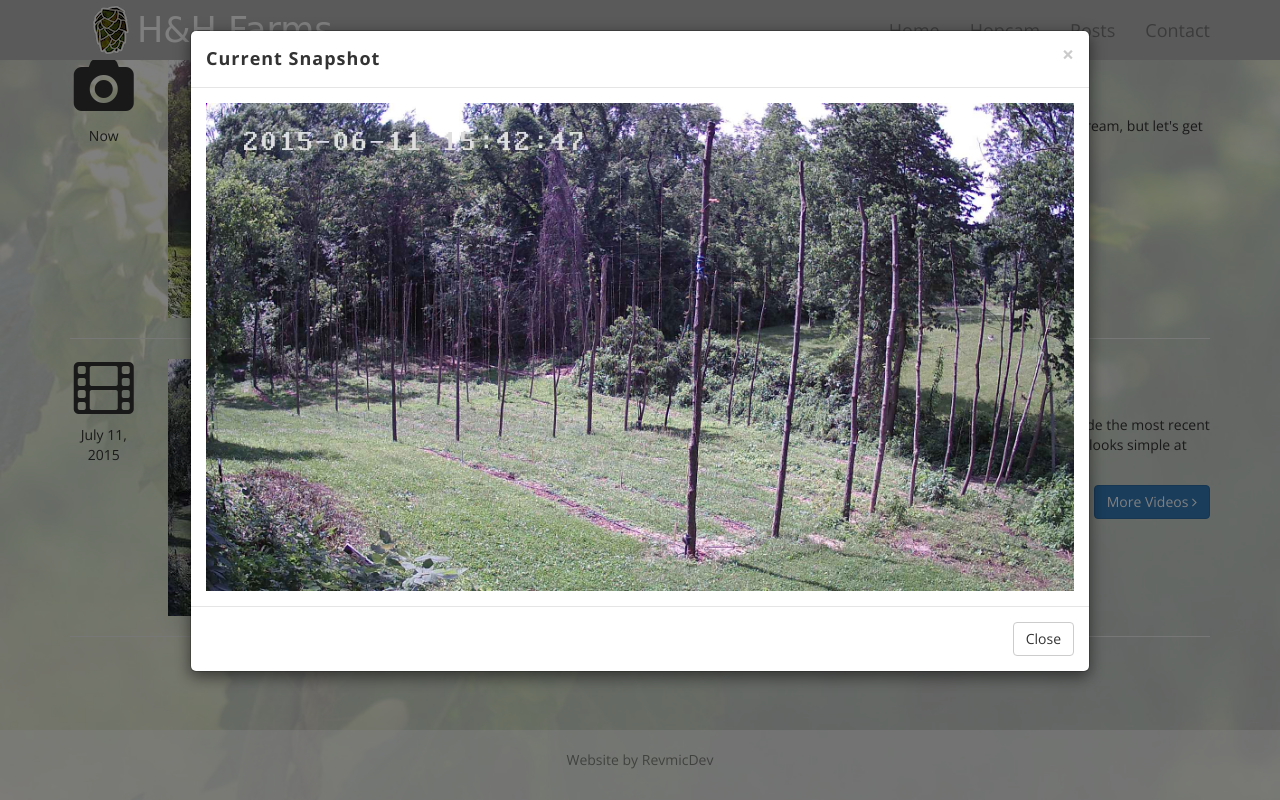
After one commit to revmic/hh-farms, a Flask app: template templates/videos.html in a window 1280 px wide, after a click that opens the changed part. The commit adds this page. Run offline with Flask 2, Linux system fonts and the light colour scheme; the template is opened without the code that fills it, so the values that code supplies are empty; some libraries are stand-ins or nearby versions; some web fonts are replaced.

Commit message:
Added email. UI Tweaks.

```diff
--- a/app.py
+++ b/app.py
@@ -1,11 +1,19 @@
 from flask import Flask, render_template, url_for, redirect, flash
 from flask_wtf import Form
+from flask.ext.mail import Message, Mail
 from wtforms import TextField, TextAreaField, SubmitField, validators
 from wtforms.validators import Required
 
 from config import *
 
 app = Flask(__name__)
+mail = Mail(app)
+app.config['MAIL_SERVER'] = 'smtp.googlemail.com'
+app.config['MAIL_PORT'] = 587
+app.config['MAIL_USE_TLS'] = True
+app.config['MAIL_USERNAME'] = 'mhilema@gmail.com'
+app.config['MAIL_PASSWORD'] = '8qar9wor'
+# mail.init_app(app)
 app.config['SECRET_KEY'] = SECRET_KEY
 
 
@@ -29,10 +37,23 @@
 @app.route('/contact', methods=['GET', 'POST'])
 def contact():
     form = ContactForm()
+
     if form.validate_on_submit():
-        flash("Email send action", "success")
+        try:
+            send_email("Inquiry", "inquiry")
+        except Exception as e:
+            print(e)
+            flash("Something went wrong while sending your message. "
+                  "Please email info@hh-farms.com with your question. "
+                  "And if you're feeling generous with your time, "
+                  "send us a message about this error. "
+                  "Sorry about this!", "error")
+        else:
+            flash("Your message was sent successfully. "
+                  "I'll get back to you soon!", "success")
         return redirect(url_for('contact'))
-    return render_template('contact.html', form=form)
+
+    return render_template("contact.html", title='Contact', form=form)
 
 
 """ FORMS """
@@ -48,5 +69,21 @@
 """ MODELS """
 
 
+""" HELPERS """
+def send_email(subject, template, **kwargs):
+    MAIL_SERVER = 'smtp.googlemail.com'
+    MAIL_PORT = 587
+    MAIL_USE_TLS = True
+    MAIL_USERNAME = 'mhilema@gmail.com'
+    MAIL_PASSWORD = '8qar9wor'
+
+    msg = Message('[HH-Farms] ' + subject,
+                  sender='mhilema@gmail.com',
+                  recipients=['mhilema@gmail.com'])
+    # msg.body = render_template(template + '.txt', **kwargs)
+    msg.html = render_template(template + '.html', form=ContactForm(), **kwargs)
+    mail.send(msg)
+
+
 if __name__ == '__main__':
     app.run(port=5002, debug=True)
--- a/static/css/hhfarms.css
+++ b/static/css/hhfarms.css
@@ -56,6 +56,15 @@
     top:-15px
 }
 
+.logo:hover {
+
+}
+
+.navbar-default {
+  background-color: #b6b6b6;
+  border-color: white;
+}
+
 .navbar-brand {
     font-family: 'Fredericka the Great', cursive;
   /*font-size: 18px;*/
--- a/templates/base.html
+++ b/templates/base.html
@@ -10,7 +10,6 @@
     <meta name="author" content="">
 
     <title>H&H Farms</title>
-
     <!-- Styles -->
     <link href="../static/css/bootstrap.css" rel="stylesheet">
     <link href="../static/font-awesome/css/font-awesome.min.css" rel="stylesheet" type="text/css">
@@ -53,8 +52,8 @@
             <div class="collapse navbar-collapse" id="navbar-collapse">
                 <ul class="nav navbar-nav navbar-right">
                     <li><a href="{{ url_for('index') }}">Home</a></li>
+                    <li><a href="{{ url_for('hopcam') }}">Hopcam</a></li>
                     <li><a href="{{ url_for('posts') }}">Posts</a></li>
-                    <li><a href="{{ url_for('hopcam') }}">Hopcam</a></li>
                     <li><a href="{{ url_for('contact') }}">Contact</a></li>
                 </ul>
             </div>
@@ -95,6 +94,12 @@
 
     <!-- Activate navbar hiding -->
     <script>$(".navbar-fixed-top").autoHidingNavbar();</script>
+{#    <script>#}
+{#        $(document).ready( function() {#}
+{#            $(".navbar-fixed-top").autoHidingNavbar();#}
+{#        });#}
+{#    </script>#}
+
 
 </body>
 
--- /dev/null
+++ b/templates/inquiry.html
@@ -0,0 +1,5 @@
+<h4>{{ form.name.data }} has a question!</h4>
+<p>{{ form.body.data }}</p>
+<hr>
+<p>{{ form.email.data }}</p>
+<p>{{ form.phone.data }}</p>
--- /dev/null
+++ b/templates/videos.html
@@ -0,0 +1,107 @@
+{% extends 'base.html' %}
+{% block content %}
+
+<!-- Blog Post Row -->
+<div class="row">
+    <div class="col-md-1 text-center">
+        <p><i class="fa fa-camera fa-4x"></i>
+        </p>
+        <p>Now</p>
+    </div>
+    <div class="col-md-5">
+        <a data-toggle="modal" data-target="#current_snapshot">
+            <img class="img-responsive img-hover" src="{{ url_for('static', filename='img/current-thumb.jpg') }}" alt="">
+        </a>
+    </div>
+    <div class="col-md-6">
+        <h3 class="dark">Recent Snapshots</h3>
+        <p> Here's a shot from within the past minute. I'm considering a live stream,
+            but let's get these hops healthy first!</p>
+{#        <a class="btn btn-primary" href="blog-post.html">Read More <i class="fa fa-angle-right"></i></a>#}
+    </div>
+</div>
+<!-- /.row -->
+
+<hr>
+
+<!-- Blog Post Row -->
+<div class="row">
+    <div class="col-md-1 text-center">
+        <p><i class="fa fa-film fa-4x"></i>
+        </p>
+        <p>July 11, 2015</p>
+    </div>
+    <div class="col-md-5">
+        <a data-toggle="modal" data-target="#yesterday_timelapse">
+            <img class="img-responsive img-hover" src="{{ url_for('static', filename='img/current-thumb2.jpg') }}" alt="">
+        </a>
+    </div>
+    <div class="col-md-6">
+        <h3><a href="#" class="dark">Timelapse Videos</a>
+        </h3>
+        <p> I enjoy a good timelapse video as much as the next guy.
+            We'll include the most recent day and others that we deem notable.
+            The whole operation nearly looks simple at these speeds...
+        </p>
+        <a class="btn btn-primary pull-right" href="#">More Videos <i class="fa fa-angle-right"></i></a>
+    </div>
+</div>
+<!-- /.row -->
+
+<hr>
+
+<!-- Current Image Modal -->
+<div class="modal fade" id="current_snapshot" tabindex="-1" role="img" aria-labelledby="LABEL" aria-hidden="true">
+  <div class="modal-dialog modal-lg">
+    <div class="modal-content">
+      <div class="modal-header">
+        <button type="button" class="close" data-dismiss="modal" aria-hidden="true">×</button>
+        <h4 class="modal-title" id="myModalLabel">Current Snapshot</h4>
+      </div>
+      <div class="modal-body">
+        <img class="img-responsive" src="{{ url_for('static', filename='img/current.jpg') }}" alt="">
+      </div>
+      <div class="modal-footer">
+        <button type="button" class="btn btn-default" data-dismiss="modal">Close</button>
+      </div>
+    </div><!-- /.modal-content -->
+  </div><!-- /.modal-dialog -->
+</div><!-- /.modal -->
+
+<!-- Current Movie Modal -->
+<div class="modal fade" id="yesterday_timelapse" tabindex="-1" role="img" aria-labelledby="LABEL" aria-hidden="true">
+  <div class="modal-dialog modal-lg">
+    <div class="modal-content">
+      <div class="modal-header">
+        <button type="button" class="close" data-dismiss="modal" aria-hidden="true">×</button>
+        <h4 class="modal-title" id="myModalLabel">Timelapse of Yesterday</h4>
+      </div>
+      <div class="modal-body text-center">
+        <video width="800" controls>
+            <source src="test.mp4" type="video/mp4">
+            <source src="test.mov" type="video/mov">
+            <source src="test.ogg" type="video/ogg">
+            <!--<source src="mov_bbb.ogg" type="video/ogg">-->
+            Your browser does not support HTML5 video.
+        </video>
+      </div>
+      <div class="modal-footer">
+          <a href="#" class="btn btn-primary">View Others</a>
+          <button type="button" class="btn btn-default" data-dismiss="modal">Close</button>
+      </div>
+    </div><!-- /.modal-content -->
+  </div><!-- /.modal-dialog -->
+</div><!-- /.modal -->
+
+<!-- Pager -->
+{#<div class="row">#}
+{#    <ul class="pager">#}
+{#        <li class="previous"><a href="#">&larr; Older</a>#}
+{#        </li>#}
+{#        <li class="next"><a href="#">Newer &rarr;</a>#}
+{#        </li>#}
+{#    </ul>#}
+{#</div>#}
+<!-- /.row -->
+
+{% endblock %}
```
Also changed, not shown: templates/contact.html (+9 -9 lines), templates/hopcam.html (+41 -11 lines), templates/index.html (+18 -17 lines), templates/posts.html (+46 -41 lines).
